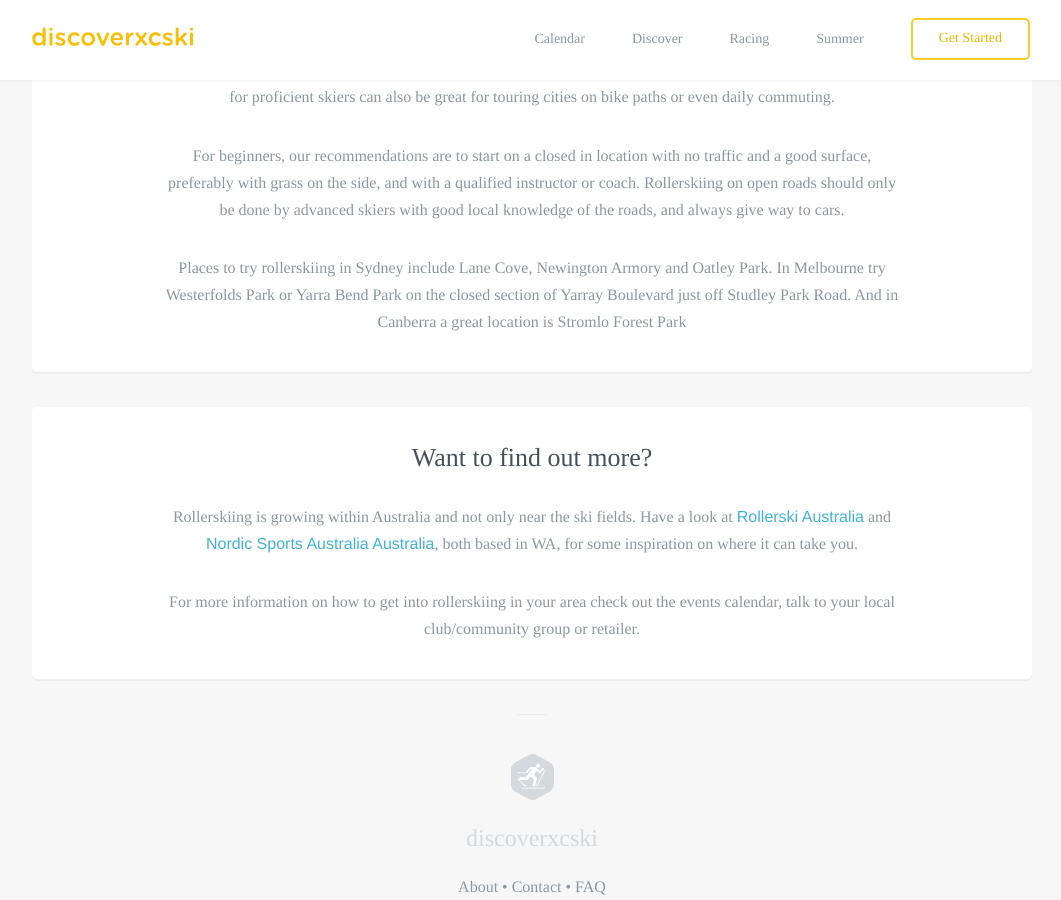
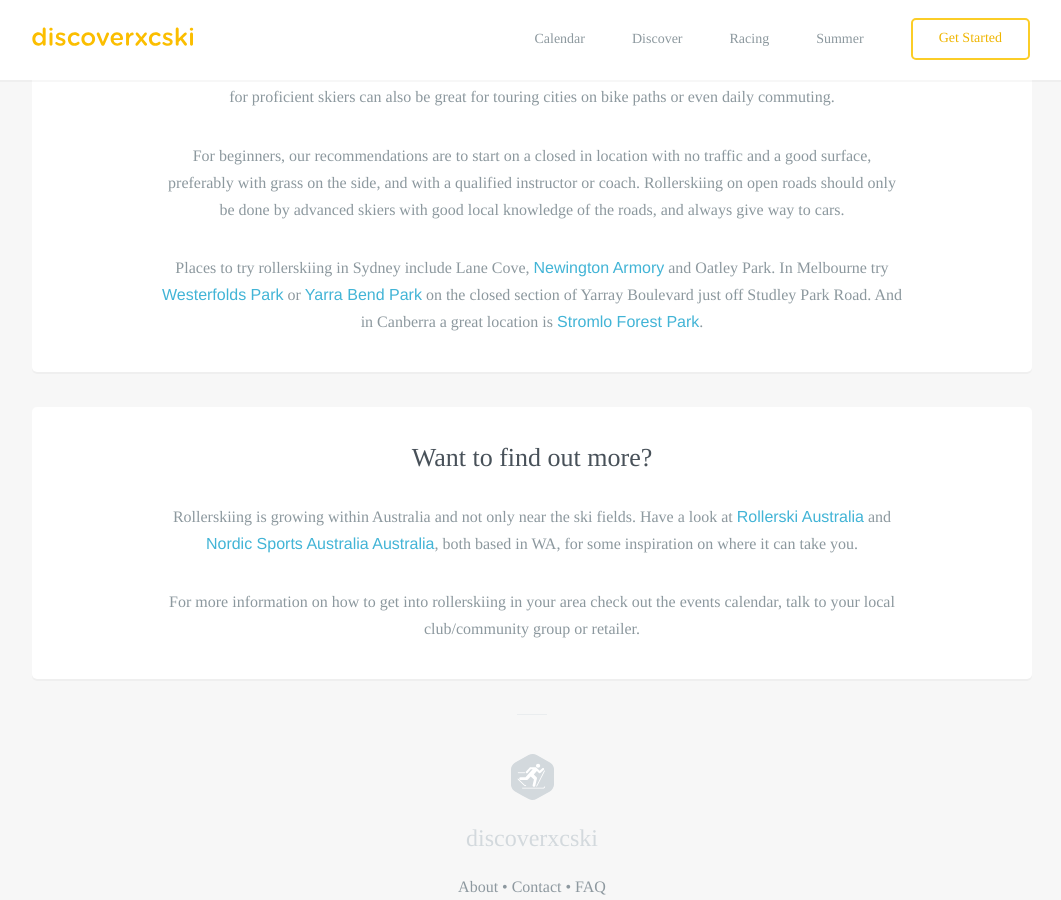
Before and after one commit to robcatto/robcatto.github.io, a Jekyll site: the page built from summer/rollerski/index.html, in a window 1280 px wide and 900 px high, scrolled down 3115 px. Shown: the whole window, without its empty margins (108-1169 px from the left). Built offline with Jekyll 4.4.1, drawn with Linux system fonts in a browser that asks for light colours; some web fonts are replaced; Markdown is read by kramdown in place of the engine named in the settings; part of the change alters nothing that is shown.

```diff
--- a/summer/rollerski/index.html
+++ b/summer/rollerski/index.html
@@ -120,7 +120,7 @@ layout: default
                 <p>
                 While rollerskiing is the closest thing to cross country skiing without snow, it’s not for everyone. Roads and bike paths are not as forgiving as snow. It’s great for training and for keeping up specific fitness over the summer, and for proficient skiers can also be great for touring cities on bike paths or even daily commuting.
                 <p>For beginners, our recommendations are to start on a closed in location with no traffic and a good surface, preferably with grass on the side, and with a qualified instructor or coach. Rollerskiing on open roads should only be done by advanced skiers with good local knowledge of the roads, and always give way to cars.
-                <p>Places to try rollerskiing in Sydney include Lane Cove, Newington Armory and Oatley Park.  In Melbourne try Westerfolds Park or Yarra Bend Park on the closed section of Yarray Boulevard just off Studley Park Road.  And in Canberra a great location is Stromlo Forest Park
+                <p>Places to try rollerskiing in Sydney include Lane Cove, <a href="http://www.sydneyolympicpark.com.au/whats_on/parks/newington_armory">Newington Armory</a> and Oatley Park.  In Melbourne try <a href="http://parkweb.vic.gov.au/explore/parks/yarra-valley-parklands/things-to-do/westerfolds-park">Westerfolds Park</a> or <a href="http://parkweb.vic.gov.au/explore/parks/yarra-bend-park">Yarra Bend Park</a> on the closed section of Yarray Boulevard just off Studley Park Road.  And in Canberra a great location is <a href="http://www.stromloforestpark.com.au/">Stromlo Forest Park</a>.
                 </p>
 
                     </section>
```
